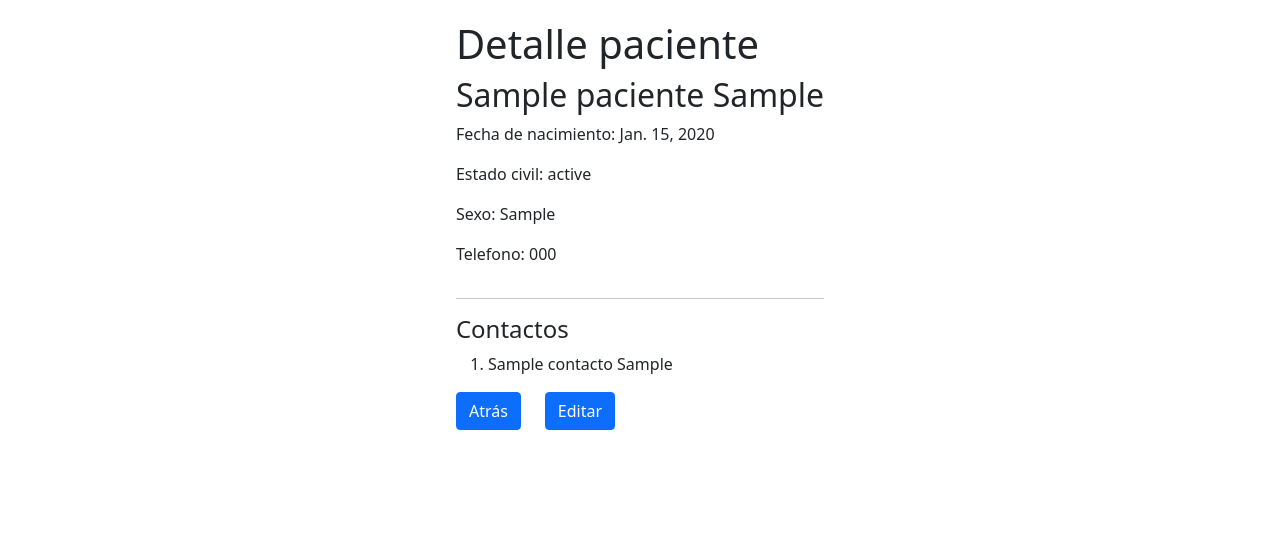
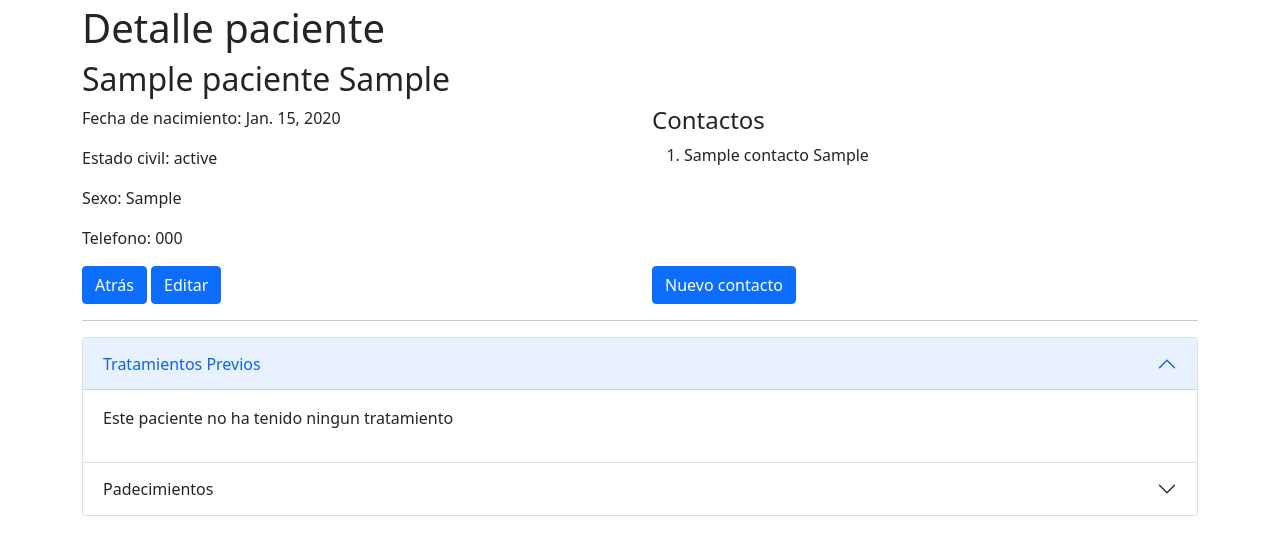
Before and after one commit to alfredoSensente/psicoclinica_v0, a Django app: page /detalle_paciente/1/ in a window 1280 px wide. Shown: the part 346-886 px from the top of the page. Before the commit the page ends 776 px from the top, so only its background shows below. Run offline with Django 3.2, Linux system fonts and the light colour scheme; tables that the repository leaves empty hold one stand-in row (values such as "Sample post"); some libraries are stand-ins or nearby versions.

Commit message:
patient detail and new patient were improved

```diff
--- a/clinica/templates/paciente/detalle.html
+++ b/clinica/templates/paciente/detalle.html
@@ -3,16 +3,18 @@
 {% block title %}Detalle Paciente{% endblock title %}
 
 {% block content %}
-    <div class="contenedor">
+    <div class="container mt-4 mb-4">
         <h1>Detalle paciente</h1>
         <h2>{{ paciente.nombre_paciente }} {{ paciente.apellido_paciente }}</h2>
+        <div class="row">
+            <div class="col">
                 <p>Fecha de nacimiento: {{ paciente.fecha_nacimiento_paciente }}</p>
                 <p>Estado civil: {{ paciente.id_estado_civil }}</p>
                 <p>Sexo: {{ paciente.id_sexo }}</p>
                 <p>Telefono: {{ paciente.telefono_paciente}}</p>
-        <hr>
+            </div>
+            <div class="col">
                 <h4>Contactos</h4>
-
                 {% if lista_contactos %}
                     <ol>
                     {% for contacto in lista_contactos %}
@@ -20,13 +22,52 @@
                     {% endfor %}
                     </ol>
                 {% endif %}
+            </div>
+        </div>
 
         <div class="row">
-            <div class="col-auto">
+            <div class="col">
                 <a href="{% url 'paciente:index' %}" class="btn btn-primary">Atrás</a>
+                <a href="{% url 'paciente:editar' paciente.id_paciente %}" class="btn btn-primary">Editar</a>
             </div>
-            <div class="col-auto">
-                <a href="{% url 'paciente:editar' paciente.id_paciente %}" class="btn btn-primary">Editar</a>
+            <div class="col">
+                <button class="btn btn-primary">Nuevo contacto</button>
+            </div>
+
+        </div>
+        <hr>
+        <div class="accordion" id="accordionExample">
+            <div class="accordion-item">
+              <h2 class="accordion-header" id="headingOne">
+                <button class="accordion-button" type="button" data-bs-toggle="collapse" data-bs-target="#collapseOne" aria-expanded="true" aria-controls="collapseOne">
+                  Tratamientos Previos
+                </button>
+              </h2>
+              <div id="collapseOne" class="accordion-collapse collapse show" aria-labelledby="headingOne" data-bs-parent="#accordionExample">
+                <div class="accordion-body">
+                    {% if tratamientos %}
+
+                    {% else %}
+                        <p>Este paciente no ha tenido ningun tratamiento</p>
+                    {% endif %}
+                </div>
+              </div>
+            </div>
+            <div class="accordion-item">
+              <h2 class="accordion-header" id="headingTwo">
+                <button class="accordion-button collapsed" type="button" data-bs-toggle="collapse" data-bs-target="#collapseTwo" aria-expanded="false" aria-controls="collapseTwo">
+                  Padecimientos
+                </button>
+              </h2>
+              <div id="collapseTwo" class="accordion-collapse collapse" aria-labelledby="headingTwo" data-bs-parent="#accordionExample">
+                <div class="accordion-body">
+                    {% if padecimientos %}
+
+                    {% else %}
+                        <p>No hay registro de padecimientos</p>
+                    {% endif %}
+                </div>
+              </div>
             </div>
           </div>
 
```
Also changed, not shown: clinica/templates/paciente/nuevo.html (+18 -3 lines). Lines whose indentation alone changed are shown as unchanged.
